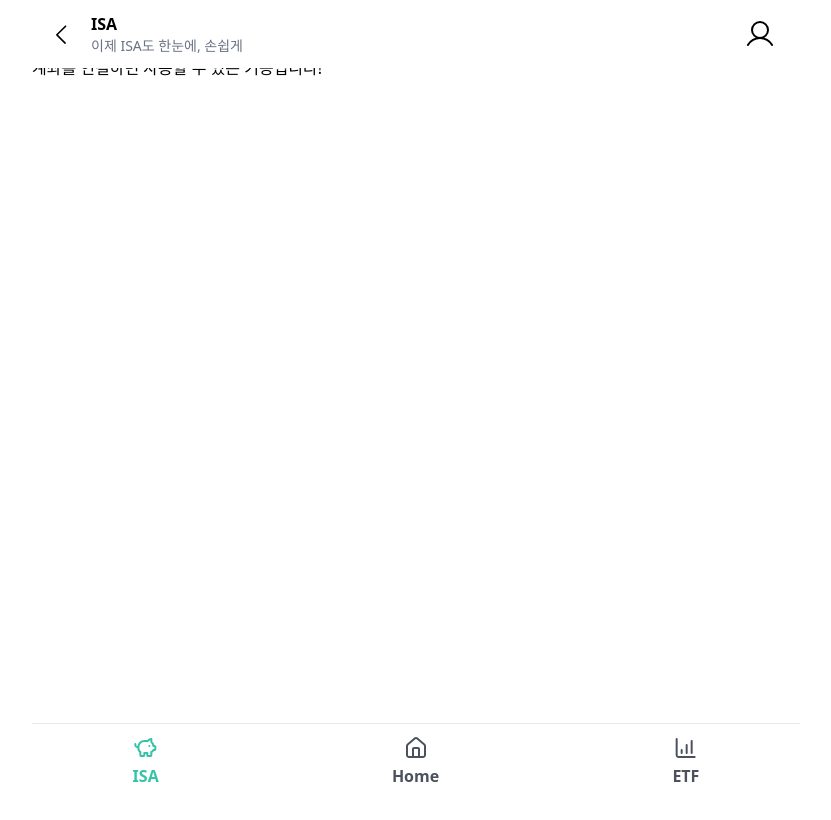
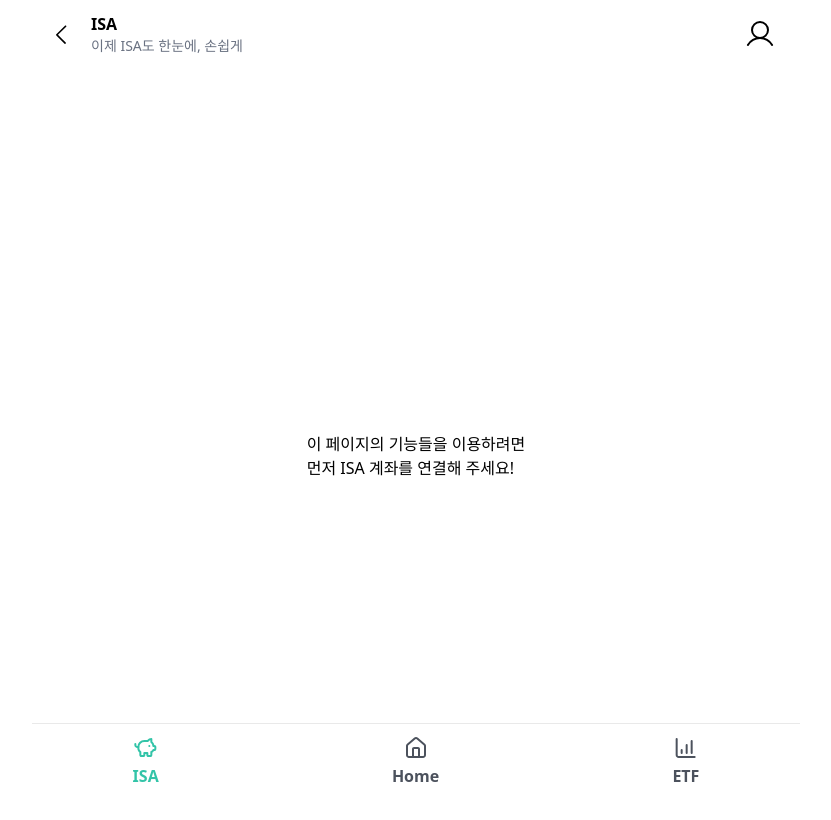
Before and after one commit to jjinleee/ISAID, a Next.js app: page /isa in a window 1280 px wide. Shown: the top 820 px of the page, without its empty margins (224-1055 px from the left). Built offline with nearby package versions, Linux system fonts and the light colour scheme; no server answers.

Commit message:
chore: container 문구 수정

```diff
--- a/app/(routes)/isa/_components/isa-page-container-when-hasnot.tsx
+++ b/app/(routes)/isa/_components/isa-page-container-when-hasnot.tsx
@@ -11,8 +11,11 @@ const ISAPageContainerWhenHasnot = () => {
   }, []);
 
   return (
-    <div>
-      <p>계좌를 연결하면 사용할 수 있는 기능입니다!</p>
+    <div className='flex justify-center items-center w-full min-h-screen'>
+      <p>
+        이 페이지의 기능들을 이용하려면 <br />
+        먼저 ISA 계좌를 연결해 주세요!
+      </p>
     </div>
   );
 };
--- a/app/(routes)/isa/page.tsx
+++ b/app/(routes)/isa/page.tsx
@@ -19,7 +19,9 @@ const ISAPage = async () => {
     // 계좌가 없으면 아무것도 렌더링하지 않음
     return <ISAPageContainerWhenHasnot />;
   }
+
   const taxData = await taxSaving();
+
   const monthlyReturnsData: MonthlyReturnsSummary = await getMonthlyReturns(
     new Date().toISOString().slice(0, 10)
   );
```
